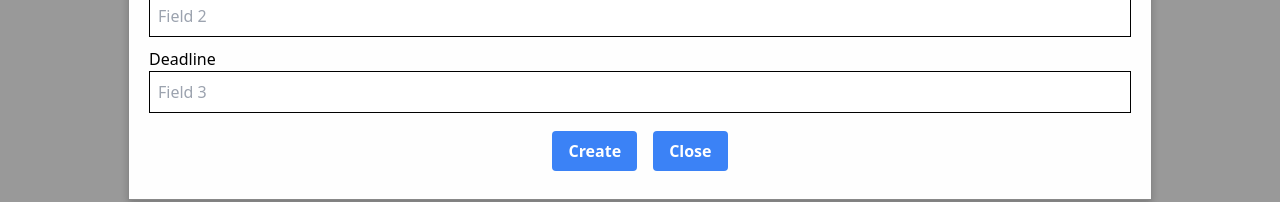
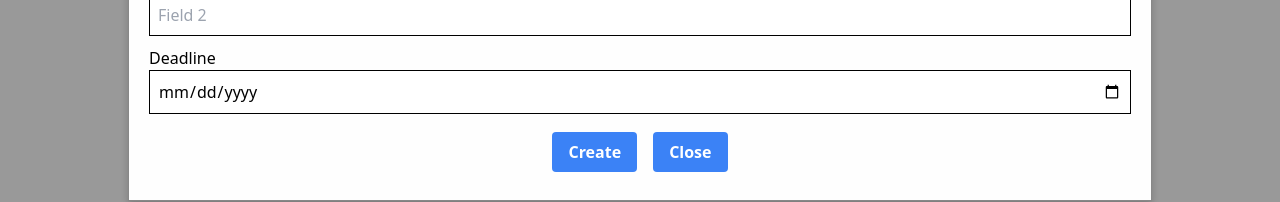
Before and after one commit to Wulfi1/timelogger, a React (Create React App) app in the folder client/: page / in a window 1280 px wide. Both pictures are taken after typing "Sample" into the empty fields and a click on the button "Add Project". Shown: the part 363-565 px from the top of the page. Built offline with nearby package versions, Linux system fonts and the light colour scheme; no server answers.

Commit message:
registered time isnt harcoded

```diff
--- a/client/src/app/components/EntryForm.tsx
+++ b/client/src/app/components/EntryForm.tsx
@@ -13,7 +13,7 @@ export default function EntryForm({ onClose, onDataChange }: EntryFormProps) {
 
     // Function to handle the create action
     const handleCreate = async () => {
-        const projectData = {field1, field2, field3 };
+        const projectData = {field1, field2, field3, registeredTime: 0 };
 
         try {
             const response = await fetch('http://localhost:3001/api/projects', {
@@ -70,8 +70,8 @@ export default function EntryForm({ onClose, onDataChange }: EntryFormProps) {
                 <div className='field-container'>
                     <label htmlFor="field3">Deadline</label>
                     <input
-                        type="text"
-                        placeholder="Field 3"
+                        type="Date"
+                        placeholder="Date"
                         className="input-field"
                         value={field3}
                         onChange={(e) => setField3(e.target.value)}
--- a/client/src/app/components/Table.tsx
+++ b/client/src/app/components/Table.tsx
@@ -6,6 +6,7 @@ interface Project {
     field1: string;
     field2: string;
     field3: string;
+    registeredTime: number;
 }
 
 // If you're passing any props to Table, define them here.
@@ -24,6 +25,7 @@ const Table: React.FC<TableProps> = ({ dataChanged }) => {
                 const response = await fetch('http://localhost:3001/api/projects');
                 if (response.ok) {
                     const data: Project[] = await response.json();
+                    console.log(data);
                     setProjects(data);
                 } else {
                     console.error('Failed to fetch projects');
@@ -53,7 +55,7 @@ const Table: React.FC<TableProps> = ({ dataChanged }) => {
                         <td className="border px-4 py-2">{index + 1}</td>
                         <td className="border px-4 py-2">{project.field1}</td>
                         <td className="border px-4 py-2">{project.field2}</td>
-                        <td className="border px-4 py-2">{0}</td>
+                        <td className="border px-4 py-2">{project.registeredTime + " Hours"}</td>
                         <td className="border px-4 py-2">{project.field3}</td>
                     </tr>
                 ))}
```
Also changed, not shown: 2 other files (tests, documents, lock files or other folders).
